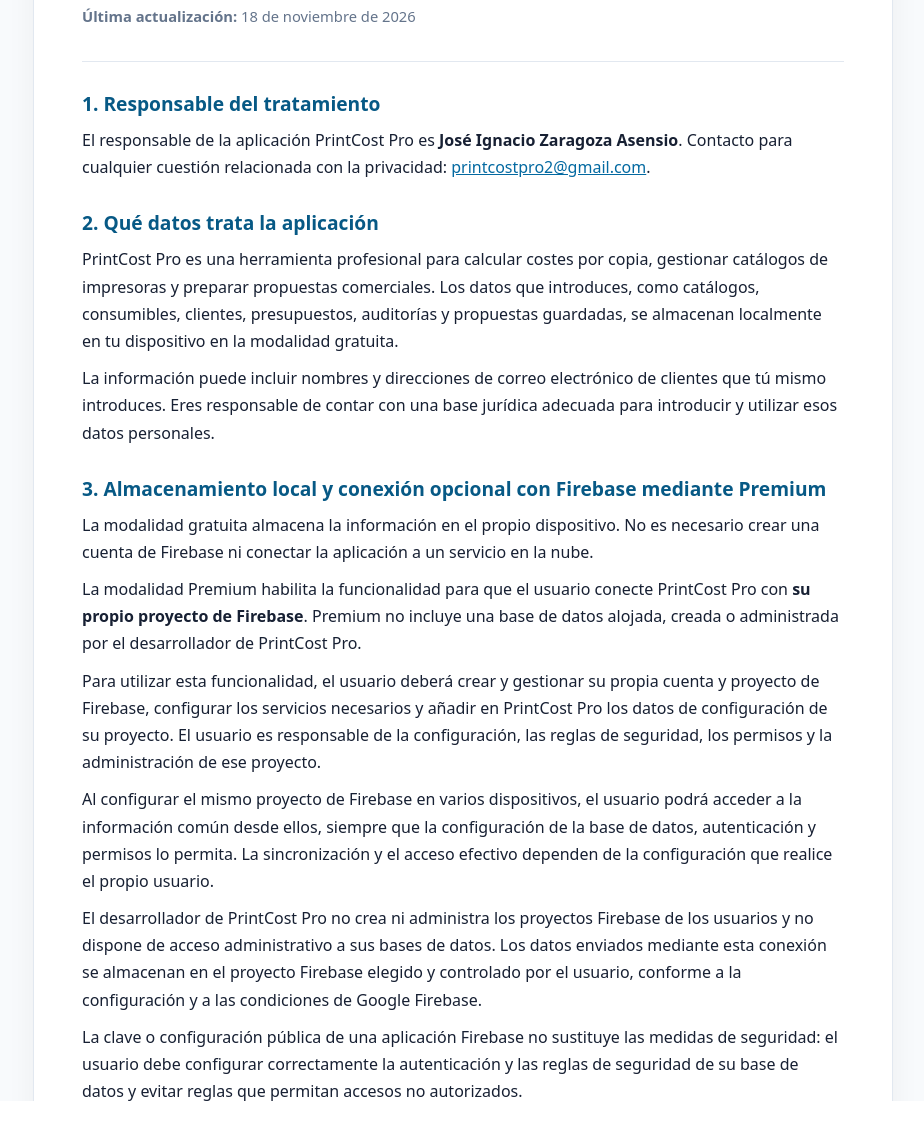
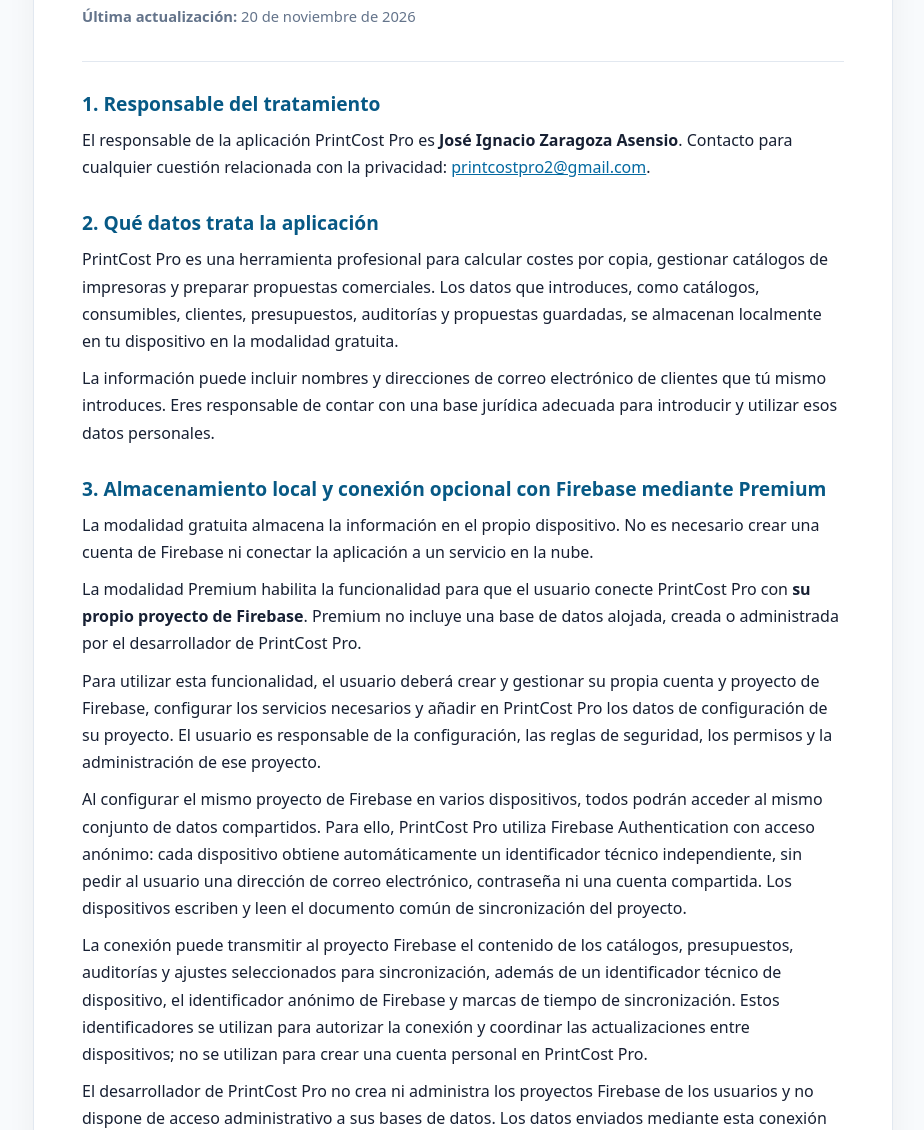
Before and after one commit to printcostpro2/printcostpro2, a plain HTML site: page politica_privacidad.html in a window 1280 px wide. Shown: the part 170-1300 px from the top of the page, without its empty margins (177-1101 px from the left). Drawn offline with Linux system fonts and the light colour scheme.

Commit message:
Update privacy policy for per-device anonymous Firebase sync

```diff
--- a/politica_privacidad.html
+++ b/politica_privacidad.html
@@ -29,7 +29,7 @@
   <header>
     <div class="brand">PrintCost Pro</div>
     <h1>Política de privacidad</h1>
-    <p class="updated"><strong>Última actualización:</strong> 18 de noviembre de 2026</p>
+    <p class="updated"><strong>Última actualización:</strong> 20 de noviembre de 2026</p>
   </header>
 
   <h2>1. Responsable del tratamiento</h2>
@@ -43,9 +43,10 @@
   <p>La modalidad gratuita almacena la información en el propio dispositivo. No es necesario crear una cuenta de Firebase ni conectar la aplicación a un servicio en la nube.</p>
   <p>La modalidad Premium habilita la funcionalidad para que el usuario conecte PrintCost Pro con <strong>su propio proyecto de Firebase</strong>. Premium no incluye una base de datos alojada, creada o administrada por el desarrollador de PrintCost Pro.</p>
   <p>Para utilizar esta funcionalidad, el usuario deberá crear y gestionar su propia cuenta y proyecto de Firebase, configurar los servicios necesarios y añadir en PrintCost Pro los datos de configuración de su proyecto. El usuario es responsable de la configuración, las reglas de seguridad, los permisos y la administración de ese proyecto.</p>
-  <p>Al configurar el mismo proyecto de Firebase en varios dispositivos, el usuario podrá acceder a la información común desde ellos, siempre que la configuración de la base de datos, autenticación y permisos lo permita. La sincronización y el acceso efectivo dependen de la configuración que realice el propio usuario.</p>
+  <p>Al configurar el mismo proyecto de Firebase en varios dispositivos, todos podrán acceder al mismo conjunto de datos compartidos. Para ello, PrintCost Pro utiliza Firebase Authentication con acceso anónimo: cada dispositivo obtiene automáticamente un identificador técnico independiente, sin pedir al usuario una dirección de correo electrónico, contraseña ni una cuenta compartida. Los dispositivos escriben y leen el documento común de sincronización del proyecto.</p>
+  <p>La conexión puede transmitir al proyecto Firebase el contenido de los catálogos, presupuestos, auditorías y ajustes seleccionados para sincronización, además de un identificador técnico de dispositivo, el identificador anónimo de Firebase y marcas de tiempo de sincronización. Estos identificadores se utilizan para autorizar la conexión y coordinar las actualizaciones entre dispositivos; no se utilizan para crear una cuenta personal en PrintCost Pro.</p>
   <p>El desarrollador de PrintCost Pro no crea ni administra los proyectos Firebase de los usuarios y no dispone de acceso administrativo a sus bases de datos. Los datos enviados mediante esta conexión se almacenan en el proyecto Firebase elegido y controlado por el usuario, conforme a la configuración y a las condiciones de Google Firebase.</p>
-  <p>La clave o configuración pública de una aplicación Firebase no sustituye las medidas de seguridad: el usuario debe configurar correctamente la autenticación y las reglas de seguridad de su base de datos y evitar reglas que permitan accesos no autorizados.</p>
+  <p>La configuración pública de Firebase no es una contraseña ni constituye por sí sola una medida de seguridad. Las reglas de Firestore de esta modalidad permiten el acceso al documento compartido a sesiones autenticadas del proyecto, incluidas las sesiones anónimas. Por tanto, cualquier persona que consiga acceder a ese proyecto y autenticarse podría acceder a los datos compartidos. El usuario debe proteger su proyecto y puede reforzar la protección mediante Firebase App Check. El desarrollador recomienda no utilizar esta modalidad para datos especialmente sensibles sin aplicar medidas adicionales de seguridad.</p>
 
   <h2>4. Envío de propuestas por correo</h2>
   <p>Al enviar un presupuesto o propuesta por correo, la aplicación puede abrir tu cliente o servicio de correo con el texto preparado. El envío lo realiza tu proveedor de correo; PrintCost Pro no envía el mensaje por sus propios servidores ni recibe una copia, salvo que una funcionalidad futura indique expresamente lo contrario.</p>
```
